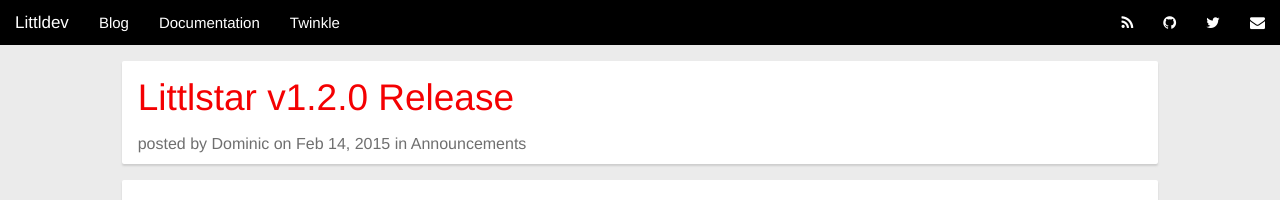
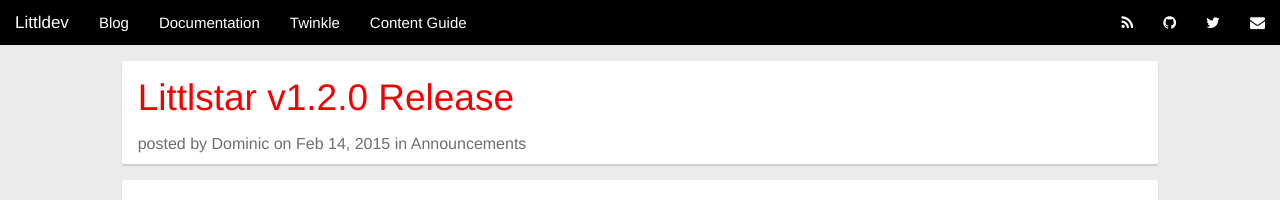
Before and after one commit to littlstar/littlstar.github.io, a Jekyll site: the page built from blog.html, in a window 1280 px wide. Shown: the top 200 px of the page. Built offline with Jekyll 4.4.1, drawn with Linux system fonts in a browser that asks for light colours; nearby versions of some CDN libraries; comment, search, counter and statistics services are not loaded.

Commit message:
added topbar link to content guide

```diff
--- a/_includes/topbar.html
+++ b/_includes/topbar.html
@@ -12,6 +12,7 @@
       <li><a href="/blog">Blog</a></li>
       <li><a href="http://developer.littlstar.com/docs">Documentation</a></li>
       <li><a href="http://twinkle.littlstar.com">Twinkle</a></li>
+      <li><a href="/content-guide">Content Guide</a></li>
     </ul>
     <ul class="right show-for-medium-up">
       <li><a href="/feed.xml"><i class="fa fa-rss"></i></a></li>
```
